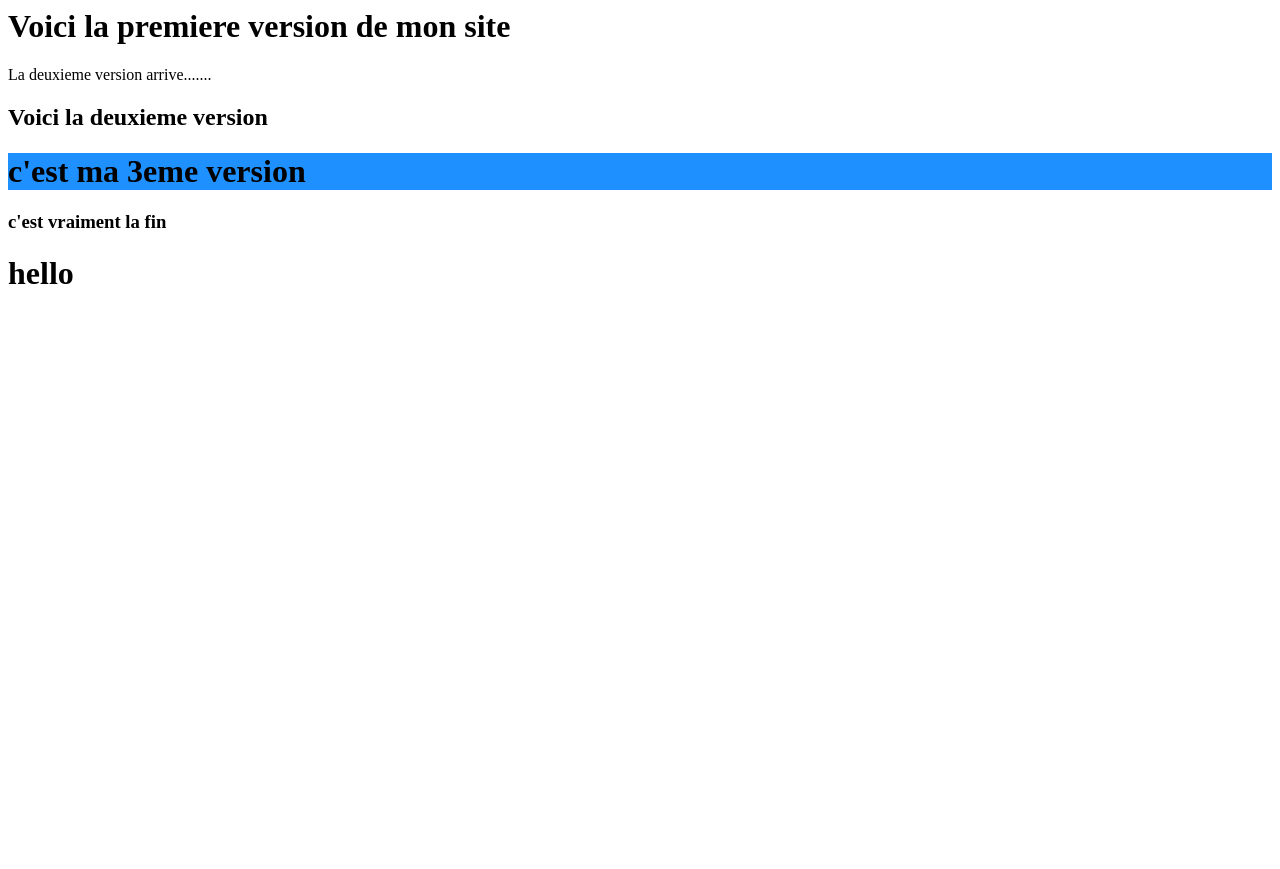
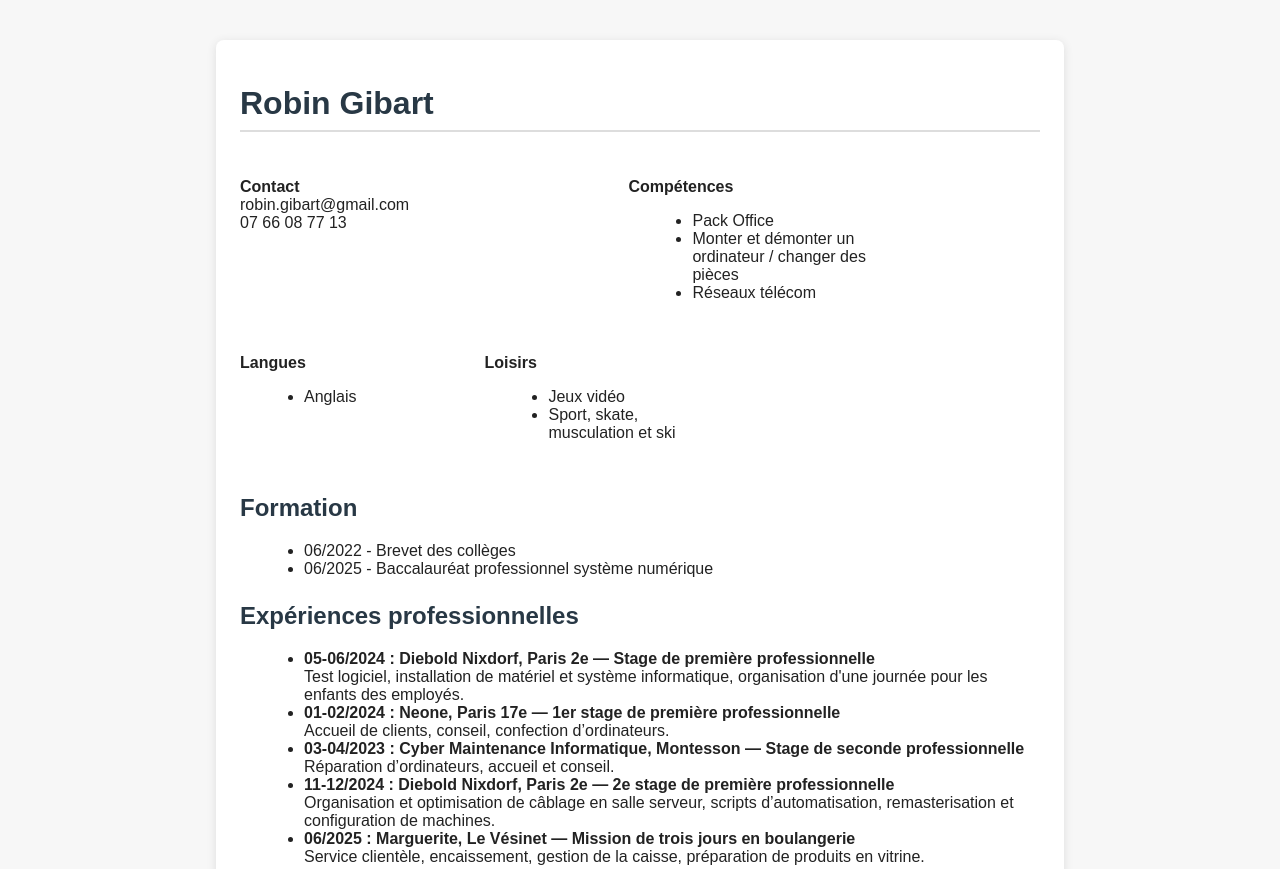
Before and after one commit to user333-ux/GUARDIA, a plain HTML site: page index.html in a window 1280 px wide. Shown: the top 869 px of the page. Before the commit the page ends 800 px from the top, so only its background shows below. Drawn offline with Linux system fonts and the light colour scheme.

Commit message:
site CV v1

```diff
--- a/index.html
+++ b/index.html
@@ -1,13 +1,85 @@
-<html>
+<!DOCTYPE html>
+<html lang="fr">
+<head>
+    <meta charset="UTF-8">
+    <title>CV Robin Gibart</title>
+    <style>
+        body { font-family: Arial, sans-serif; margin: 40px; background: #f7f7f7; color: #222; }
+        .cv-container { max-width: 800px; margin: auto; background: #fff; padding: 24px; border-radius: 8px; box-shadow: 0px 2px 10px #ddd; }
+        h1, h2 { color: #283845; }
+        h1 { border-bottom: 2px solid #ddd; padding-bottom: 8px; }
+        .section { margin: 24px 0; }
+        ul { list-style-type: disc; margin-left: 24px; }
+        .contact, .competences, .langues, .loisirs { display: inline-block; vertical-align: top; width: 48%; margin-bottom: 12px; }
+        .competences, .langues, .loisirs { width: 30%; }
+    </style>
+</head>
 <body>
+<div class="cv-container">
+    <h1>Robin Gibart</h1>
+    <div class="section contact">
+        <strong>Contact</strong><br>
+        robin.gibart@gmail.com<br>
+        07 66 08 77 13
+    </div>
 
-<h1> Voici la premiere version de mon site </h1>
-<p>La deuxieme version arrive.......</p>
+    <div class="section competences">
+        <strong>Compétences</strong>
+        <ul>
+            <li>Pack Office</li>
+            <li>Monter et démonter un ordinateur / changer des pièces</li>
+            <li>Réseaux télécom</li>
+        </ul>
+    </div>
 
-<h2> Voici la deuxieme version </h2>
+    <div class="section langues">
+        <strong>Langues</strong>
+        <ul>
+            <li>Anglais</li>
+        </ul>
+    </div>
 
-<h1 style="background-color:DodgerBlue;"> c'est ma 3eme version </h1>
-<h3> c'est vraiment la fin </h3>
-<h1> hello </h1>
+    <div class="section loisirs">
+        <strong>Loisirs</strong>
+        <ul>
+            <li>Jeux vidéo</li>
+            <li>Sport, skate, musculation et ski</li>
+        </ul>
+    </div>
+
+    <div class="section">
+        <h2>Formation</h2>
+        <ul>
+            <li>06/2022 - Brevet des collèges</li>
+            <li>06/2025 - Baccalauréat professionnel système numérique</li>
+        </ul>
+    </div>
+
+    <div class="section">
+        <h2>Expériences professionnelles</h2>
+        <ul>
+            <li>
+                <strong>05-06/2024 : Diebold Nixdorf, Paris 2e — Stage de première professionnelle</strong><br>
+                Test logiciel, installation de matériel et système informatique, organisation d'une journée pour les enfants des employés.
+            </li>
+            <li>
+                <strong>01-02/2024 : Neone, Paris 17e — 1er stage de première professionnelle</strong><br>
+                Accueil de clients, conseil, confection d’ordinateurs.
+            </li>
+            <li>
+                <strong>03-04/2023 : Cyber Maintenance Informatique, Montesson — Stage de seconde professionnelle</strong><br>
+                Réparation d’ordinateurs, accueil et conseil.
+            </li>
+            <li>
+                <strong>11-12/2024 : Diebold Nixdorf, Paris 2e — 2e stage de première professionnelle</strong><br>
+                Organisation et optimisation de câblage en salle serveur, scripts d’automatisation, remasterisation et configuration de machines.
+            </li>
+            <li>
+                <strong>06/2025 : Marguerite, Le Vésinet — Mission de trois jours en boulangerie</strong><br>
+                Service clientèle, encaissement, gestion de la caisse, préparation de produits en vitrine.
+            </li>
+        </ul>
+    </div>
+</div>
 </body>
 </html>
```
